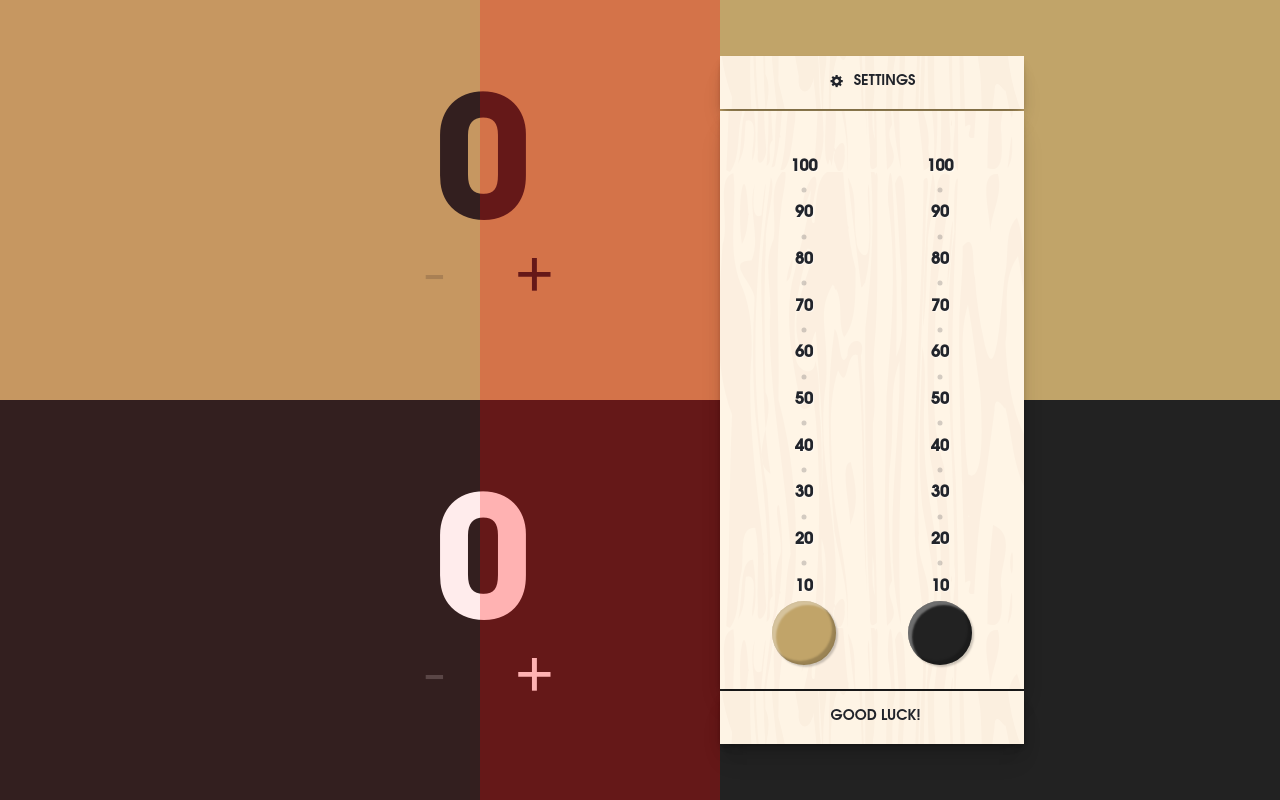
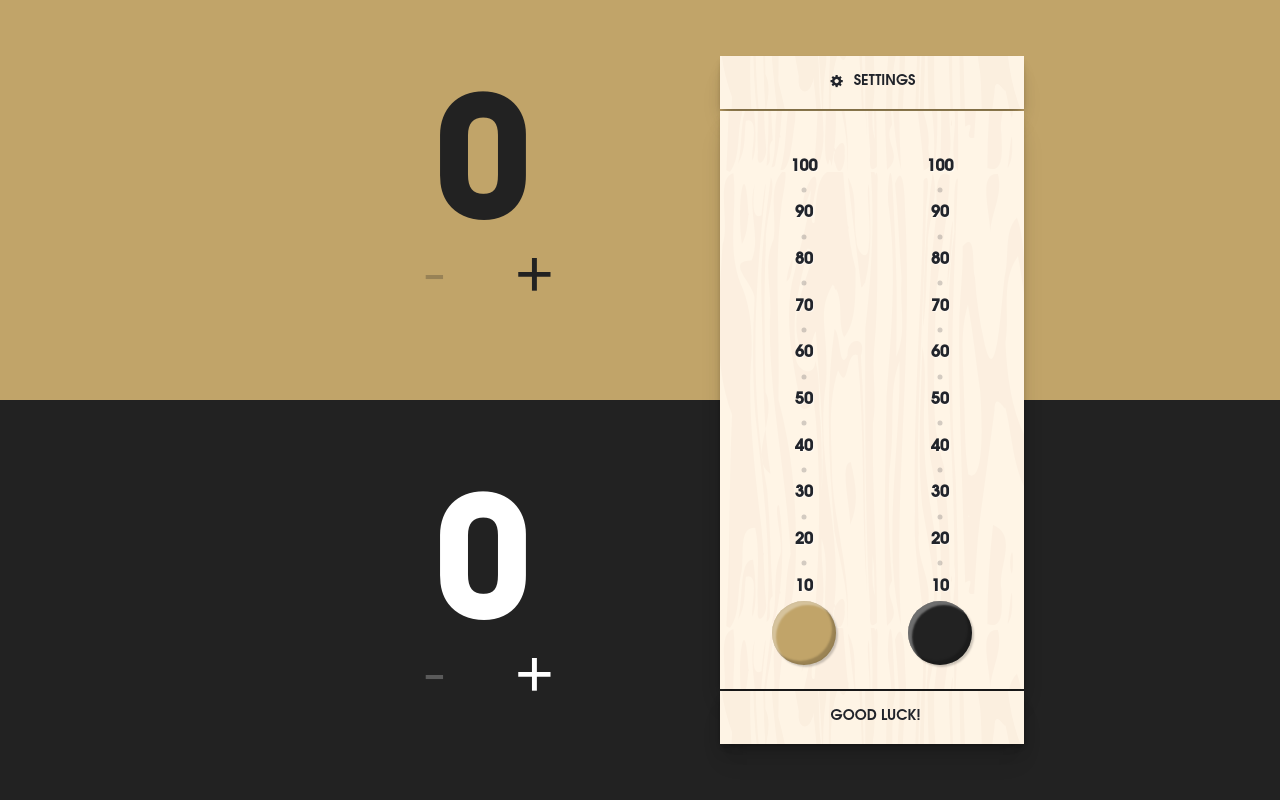
Before and after one commit to johnwarne/crokinole-scoreboard, a PHP site: page /scoreboard/index.html in a window 1280 px wide. Run offline with PHP 8.4, Linux system fonts and the light colour scheme.

Commit message:
Remove testing color

```diff
--- a/scoreboard/css/style.css
+++ b/scoreboard/css/style.css
@@ -328,8 +328,6 @@ body #app > .players .player .form-group.increment-decrement button.decrement:be
   right: 0;
   width: 50%;
   height: calc(100dvh / var(--number-of-players));
-  background-color: red;
-  opacity: 0.3;
 }
 body #app > .players .player .form-group.increment-decrement button.decrement {
   justify-content: flex-end;
--- a/scoreboard/css/style.scss
+++ b/scoreboard/css/style.scss
@@ -359,8 +359,6 @@ body {
 								right: 0;
 								width: 50%;
 								height: calc(100dvh / var(--number-of-players));
-								background-color: red;
-								opacity: 0.3;
 							}
 						}
 						button.decrement {
```
